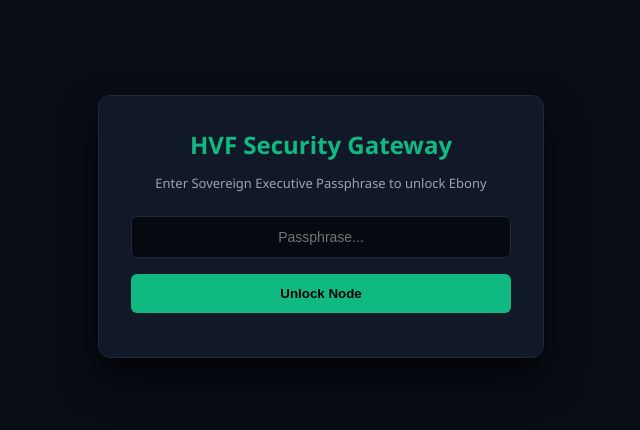
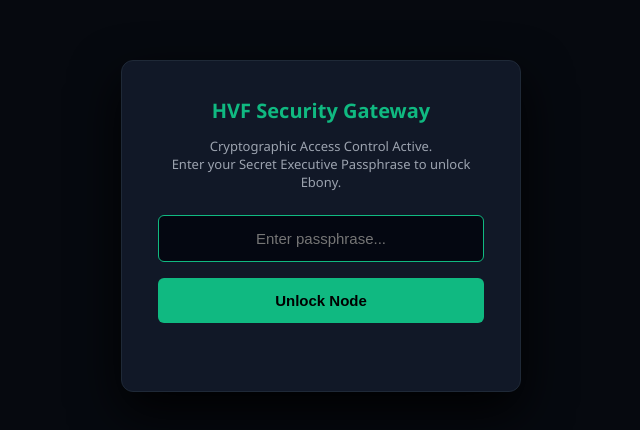
Before and after one commit to mrshumphrey3251-ai/hvf-media-matrix-public, a plain HTML site: page ebony_dashboard/index.html in a window 1280 px wide. Shown: the part 174-604 px from the top of the page, without its empty margins (319-959 px from the left). Drawn offline with Linux system fonts and the light colour scheme.

Commit message:
Deployment 51: Synchronized secure authentication gateway UI blueprint

```diff
--- a/ebony_dashboard/index.html
+++ b/ebony_dashboard/index.html
@@ -14,56 +14,59 @@
             --text-dim: #9ca3af;
             --border: #1f2937;
         }
+        * { box-sizing: border-box; }
         body {
             margin: 0;
             padding: 0;
             background: var(--bg-primary);
             color: var(--text-main);
             font-family: 'Segoe UI', system-ui, -apple-system, sans-serif;
-            display: flex;
             height: 100vh;
             overflow: hidden;
+            display: flex;
         }
         #auth-modal {
             position: fixed;
-            inset: 0;
-            background: rgba(10, 14, 23, 0.96);
+            top: 0; left: 0; width: 100vw; height: 100vh;
+            background: #06090f;
             display: flex;
             align-items: center;
             justify-content: center;
-            z-index: 1000;
+            z-index: 99999;
         }
         .auth-card {
             background: var(--bg-card);
             border: 1px solid var(--border);
-            padding: 32px;
+            padding: 36px;
             border-radius: 12px;
-            width: 380px;
-            box-shadow: 0 20px 40px rgba(0,0,0,0.8);
+            width: 400px;
+            box-shadow: 0 20px 50px rgba(0,0,0,0.9);
             text-align: center;
         }
-        .auth-card h2 { margin: 0 0 8px 0; color: var(--accent); }
-        .auth-card p { font-size: 13px; color: var(--text-dim); margin-bottom: 24px; }
+        .auth-card h2 { margin: 0 0 10px 0; color: var(--accent); font-size: 20px; }
+        .auth-card p { font-size: 13px; color: var(--text-dim); margin-bottom: 24px; line-height: 1.4; }
         .auth-input {
             width: 100%;
-            box-sizing: border-box;
-            padding: 12px;
+            padding: 14px;
             border-radius: 6px;
             border: 1px solid var(--border);
-            background: #06090f;
-            color: var(--text-main);
-            font-size: 14px;
+            background: #040711;
+            color: #fff;
+            font-size: 15px;
             margin-bottom: 16px;
             text-align: center;
+            outline: none;
         }
+        .auth-input:focus { border-color: var(--accent); }
         .auth-btn {
             width: 100%;
-            padding: 12px;
+            padding: 14px;
             border-radius: 6px;
             background: var(--accent);
             border: none;
             color: #000;
             font-weight: bold;
+            font-size: 15px;
             cursor: pointer;
         }
         #main-container {
@@ -125,7 +128,7 @@
             flex: 1;
             padding: 12px 16px;
             border-radius: 6px;
-            background: #06090f;
+            background: #040711;
             border: 1px solid var(--border);
             color: var(--text-main);
             font-size: 14px;
@@ -145,10 +148,10 @@
     <div id="auth-modal">
         <div class="auth-card">
             <h2>HVF Security Gateway</h2>
-            <p>Enter Sovereign Executive Passphrase to unlock Ebony</p>
-            <input type="password" id="passphrase-input" class="auth-input" placeholder="Passphrase..." onkeydown="if(event.key==='Enter') authenticate()" />
+            <p>Cryptographic Access Control Active.<br>Enter your Secret Executive Passphrase to unlock Ebony.</p>
+            <input type="password" id="passphrase-input" class="auth-input" placeholder="Enter passphrase..." autofocus onkeydown="if(event.key==='Enter') authenticate()" />
             <button class="auth-btn" onclick="authenticate()">Unlock Node</button>
-            <div id="auth-err" style="color: var(--accent-alert); font-size: 12px; margin-top: 12px;"></div>
+            <div id="auth-err" style="color: var(--accent-alert); font-size: 13px; margin-top: 14px; min-height: 18px;"></div>
         </div>
     </div>
 
@@ -157,7 +160,7 @@
             <div>
                 <strong style="font-size: 16px;">Humphrey Virtual Farm</strong> | Ebony Chief of Staff
             </div>
-            <div class="status-badge" id="telemetry-badge">OPSEC Gated - Authenticated</div>
+            <div class="status-badge" id="telemetry-badge">OPSEC Gated - Sovereign Node Active</div>
         </header>
         <div id="chat-window">
             <div class="message msg-ebony">Sovereign Node Authenticated. Knowledge Vault memory and telemetry streams ready. Standing by for directives.</div>
@@ -196,10 +199,10 @@
                     document.getElementById('auth-modal').style.display = 'none';
                     document.getElementById('main-container').style.display = 'flex';
                 } else {
-                    errDiv.innerText = data.message || 'Access Denied';
+                    errDiv.innerText = data.message || 'Access Denied: Invalid Passphrase';
                 }
             } catch (err) {
-                errDiv.innerText = 'Gateway Connection Error';
+                errDiv.innerText = 'Gateway Connection Error: Server unreachable';
             }
         }
 
```
